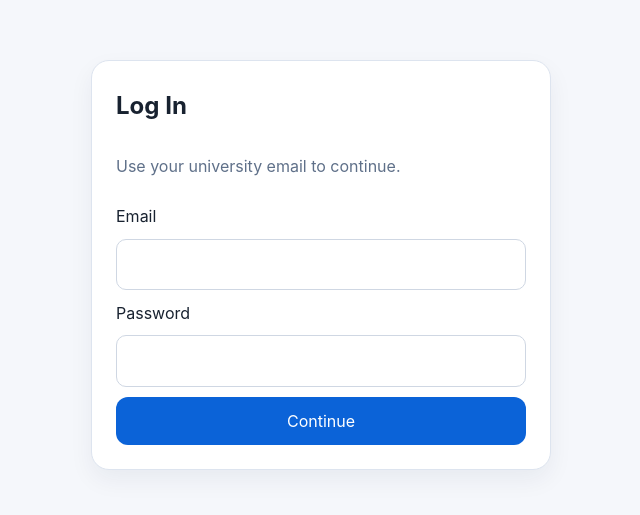
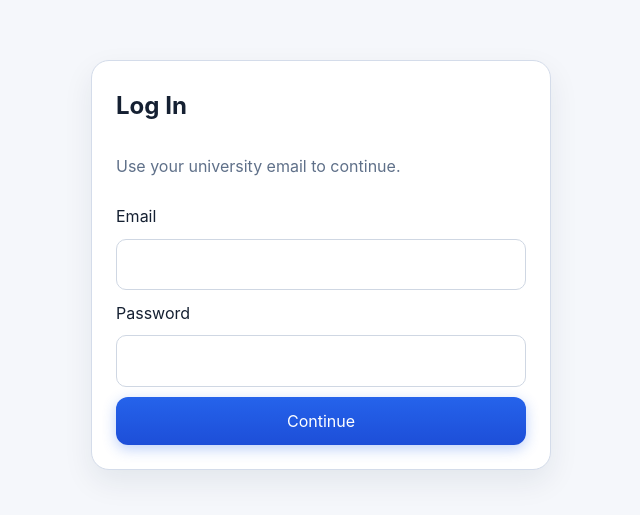
Before and after one commit to Ibrahimatatri/CampusConnect-, a React (Vite) app: page /login in a window 1280 px wide. Shown: the part 135-650 px from the top of the page, without its empty margins (319-959 px from the left). Built offline with nearby package versions, Linux system fonts and the light colour scheme.

Commit message:
Refactor CSS variables and styles for consistency

```diff
--- a/src/styles/global.css
+++ b/src/styles/global.css
@@ -1,17 +1,27 @@
 :root {
-font-family: Inter, Arial, sans-serif;
+--bg-page: #f0f4fc;
+--bg-panel: #ffffff;
+--text: #152032;
+--muted: #5f7089;
+--accent: #0b63d8;
+--accent-soft: #e9f1ff;
+--accent-warm: #2563eb;
+--border: #d4dcea;
+--shadow: 0 12px 30px rgba(19, 34, 64, 0.08);
+--radius: 18px;
+font-family: 'Inter', system-ui, -apple-system, BlinkMacSystemFont, 'Segoe UI', sans-serif;
 line-height: 1.5;
 font-weight: 400;
-color: #182230;
-background: #f5f7fb;
+color: var(--text);
+background: var(--bg-page);
 }
 * {
 box-sizing: border-box;
 }
 body {
 margin: 0;
-background: #f5f7fb;
-color: #182230;
+background: radial-gradient(120% 80% at 10% -10%, #e0e9ff 0%, transparent 55%), var(--bg-page);
+color: var(--text);
 }
 button,
 input,
@@ -44,11 +54,12 @@ display: flex;
 justify-content: space-between;
 align-items: center;
 padding: 1rem 1.5rem;
-background: #ffffff;
-border-bottom: 1px solid #dce3ee;
+background: linear-gradient(180deg, #ffffff 0%, #f8faff 100%);
+border-bottom: 1px solid var(--border);
 position: sticky;
 top: 0;
 z-index: 10;
+box-shadow: 0 1px 0 rgba(255, 255, 255, 0.8) inset;
 }
 .brand {
 font-weight: 700;
@@ -84,10 +95,10 @@ background: #f5f7fb;
 .panel,
 .details-card,
 .map-card {
-background: #fff;
-border: 1px solid #dde4ef;
-border-radius: 18px;
-box-shadow: 0 10px 24px rgba(19, 34, 64, 0.06);
+background: var(--bg-panel);
+border: 1px solid var(--border);
+border-radius: var(--radius);
+box-shadow: var(--shadow);
 }
 .auth-card {
 width: min(460px, 100%);
@@ -104,7 +115,16 @@ display: flex;
 justify-content: space-between;
 align-items: center;
 gap: 1rem;
-padding: 1.25rem 0;
+padding: 1.35rem 1.25rem;
+background: linear-gradient(135deg, #f4f8ff 0%, #eef4ff 50%, #f8f6ff 100%);
+border-radius: var(--radius);
+border: 1px solid var(--border);
+box-shadow: var(--shadow);
+margin-bottom: 0.25rem;
+}
+.hero-strip h1 {
+font-size: clamp(1.45rem, 2.5vw, 1.85rem);
+letter-spacing: -0.02em;
 }
 .hero-actions,
 .button-row {
@@ -127,10 +147,15 @@ grid-template-columns: repeat(auto-fit, minmax(260px, 1fr));
 gap: 1rem;
 }
 .event-card {
-border: 1px solid #dce3ee;
+border: 1px solid var(--border);
 border-radius: 16px;
 padding: 1rem;
-background: #fbfcff;
+background: linear-gradient(180deg, #ffffff 0%, #f9fbff 100%);
+transition: box-shadow 0.2s ease, transform 0.2s ease;
+}
+.event-card:hover {
+box-shadow: 0 8px 22px rgba(19, 34, 64, 0.07);
+transform: translateY(-1px);
 }
 .event-card-top,
 .section-head,
@@ -161,8 +186,8 @@ padding: 0.35rem 0.75rem;
 font-size: 0.9rem;
 }
 .pill {
-background: #e9f1ff;
-color: #0b63d8;
+background: var(--accent-soft);
+color: var(--accent-warm);
 }
 .chip {
 border: 1px solid #cdd7e6;
@@ -189,8 +214,14 @@ cursor: pointer;
 .primary-btn,
 .primary-link.button-like,
 .primary-link {
-background: #0b63d8;
+background: linear-gradient(180deg, var(--accent-warm) 0%, #1d4ed8 100%);
 color: white;
+box-shadow: 0 4px 14px rgba(37, 99, 235, 0.3);
+}
+.primary-btn:disabled {
+opacity: 0.55;
+cursor: not-allowed;
+box-shadow: none;
 }
 .secondary-btn,
 .secondary-link.button-like,
@@ -347,12 +378,55 @@ gap: 0.75rem;
 margin-top: 1rem;
 }
 .stat-box {
-border: 1px solid #dde4ef;
+border: 1px solid var(--border);
 border-radius: 14px;
 padding: 0.9rem;
 display: flex;
 flex-direction: column;
 gap: 0.2rem;
+}
+.stat-box-link {
+text-decoration: none;
+color: inherit;
+transition: border-color 0.15s ease, box-shadow 0.15s ease;
+}
+.stat-box-link:hover {
+border-color: var(--accent);
+box-shadow: 0 6px 18px rgba(19, 34, 64, 0.08);
+}
+.stat-label {
+font-weight: 600;
+}
+.stat-help {
+font-size: 0.85rem;
+color: var(--muted);
+}
+.reminder-list li {
+margin-bottom: 0.35rem;
+}
+.field-error {
+margin: 0.15rem 0 0;
+font-size: 0.88rem;
+color: #b42318;
+}
+.hint {
+margin: 0;
+font-size: 0.88rem;
+color: var(--muted);
+}
+.toast {
+position: fixed;
+bottom: 1.5rem;
+left: 50%;
+transform: translateX(-50%);
+z-index: 50;
+max-width: min(420px, calc(100% - 2rem));
+padding: 0.85rem 1.2rem;
+background: #152032;
+color: #f8fafc;
+border-radius: 14px;
+box-shadow: 0 14px 40px rgba(15, 23, 42, 0.35);
+font-size: 0.95rem;
 }
 .plain-list {
 padding-left: 1rem;
```
